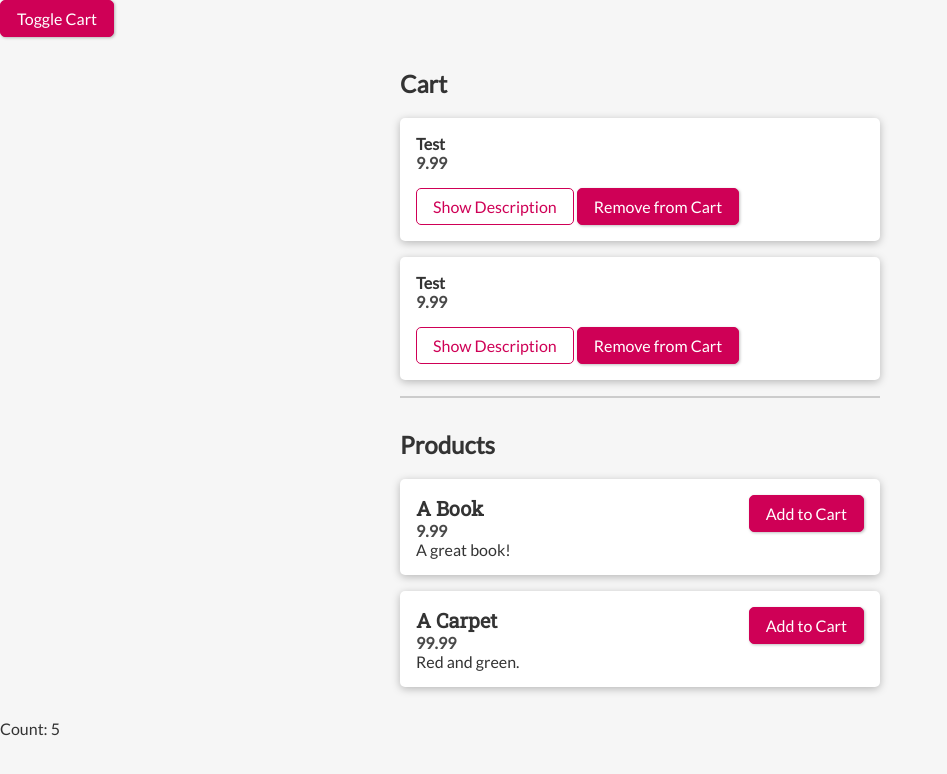
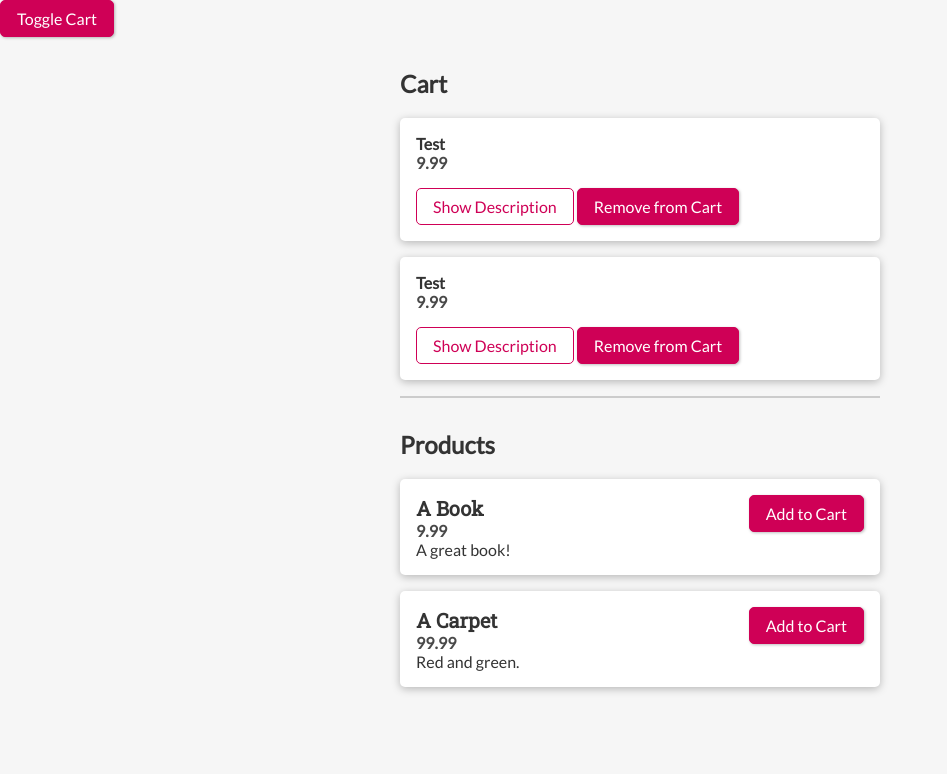
Before and after one commit to W3AI/max-svelte-store, a Svelte app: page / in a window 1280 px wide. Shown: the top 774 px of the page, without its empty margins (0-947 px from the left). Built offline with nearby package versions, Linux system fonts and the light colour scheme.

Commit message:
commented $timer in App

```diff
--- a/src/App.svelte
+++ b/src/App.svelte
@@ -18,4 +18,4 @@
 {/if}
 <Products />
 
-<p>Count: {$timer}</p>
+<!-- <p>Count: {$timer}</p> -->
```
